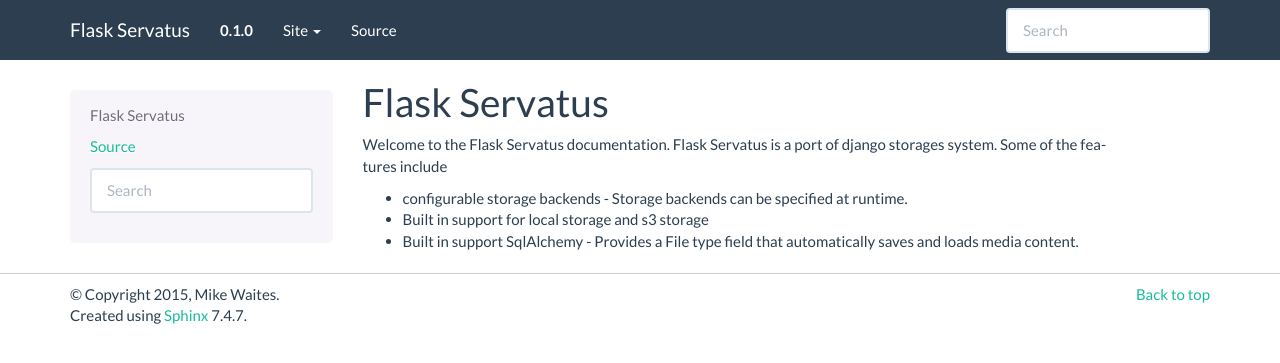
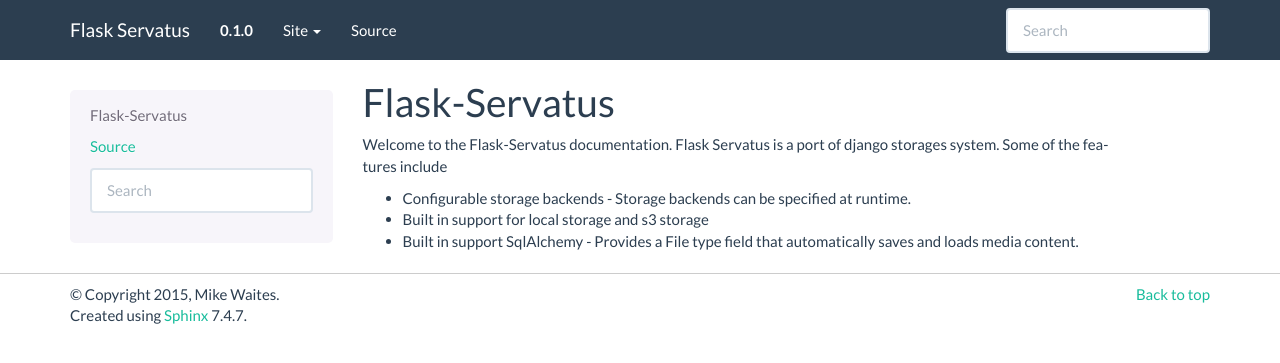
Before and after one commit to mikeywaites/Flask-Servatus, a Sphinx documentation site: the page built from docs/source/welcome.rst, in a window 1280 px wide. Shown: the top 363 px of the page. Built offline with Sphinx 7.4.7, drawn with Linux system fonts in a browser that asks for light colours.

Commit message:
normalise package name in docs

```diff
--- a/docs/source/install.rst
+++ b/docs/source/install.rst
@@ -1,6 +1,6 @@
 .. _installation:
 
-Install Flask Servatus
+Install Flask-Servatus
 ======================
 
 .. include:: header.rst
@@ -12,7 +12,7 @@ Flask Servatus is available on PyPi and can be installed using a python package
 
 .. sourcecode:: shell
 
-    $ pip install Flask Servatus
+    $ pip install Flask-Servatus
 
 
 or via easy install
@@ -20,7 +20,7 @@ or via easy install
 
 .. sourcecode:: shell
 
-    $ easy_install Flask Servatus
+    $ easy_install Flask-Servatus
 
 
 Install Flask-Servatus from source
--- a/docs/source/welcome.rst
+++ b/docs/source/welcome.rst
@@ -1,9 +1,9 @@
 ===============================
-Flask Servatus
+Flask-Servatus
 ===============================
 
-Welcome to the Flask Servatus documentation.  Flask Servatus is a port of django storages system.  Some of the features include
+Welcome to the Flask-Servatus documentation.  Flask Servatus is a port of django storages system.  Some of the features include
 
-* configurable storage backends - Storage backends can be specified at runtime.
+* Configurable storage backends - Storage backends can be specified at runtime.
 * Built in support for local storage and s3 storage
 * Built in support SqlAlchemy - Provides a File type field that automatically saves and loads media content.
```
